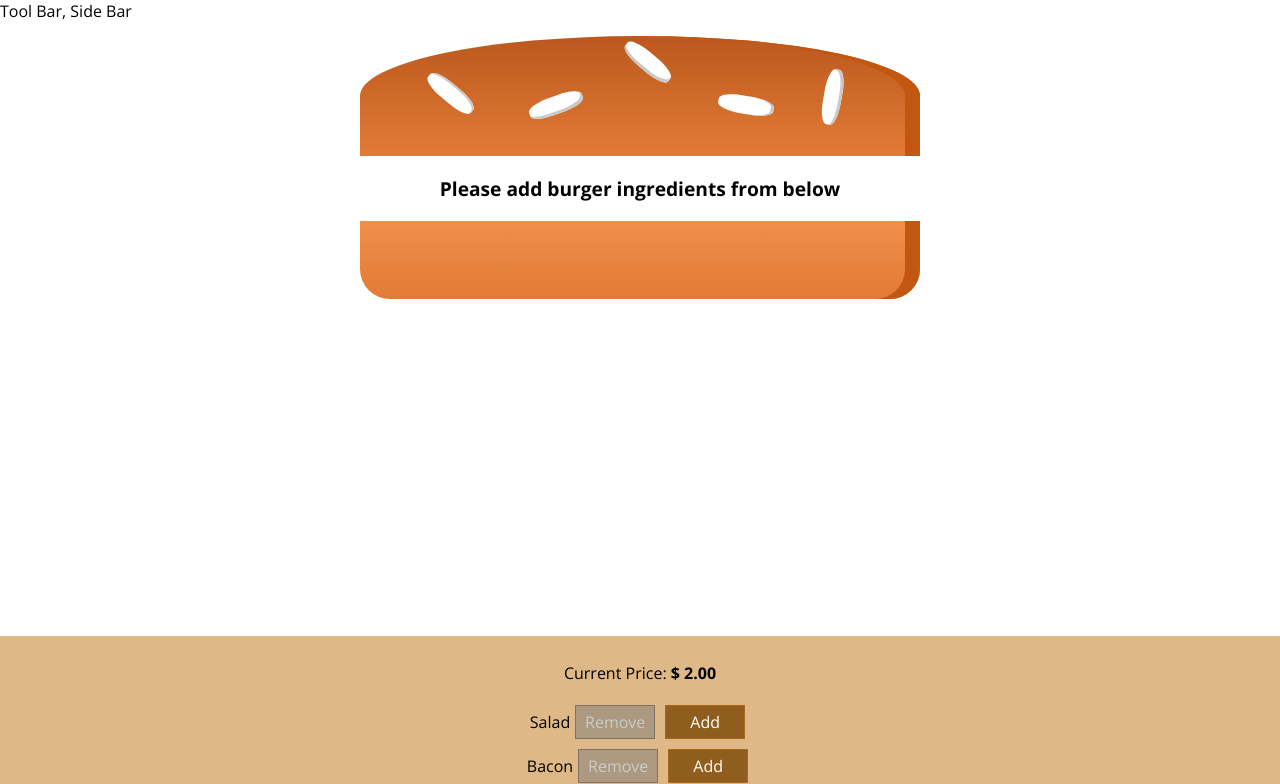
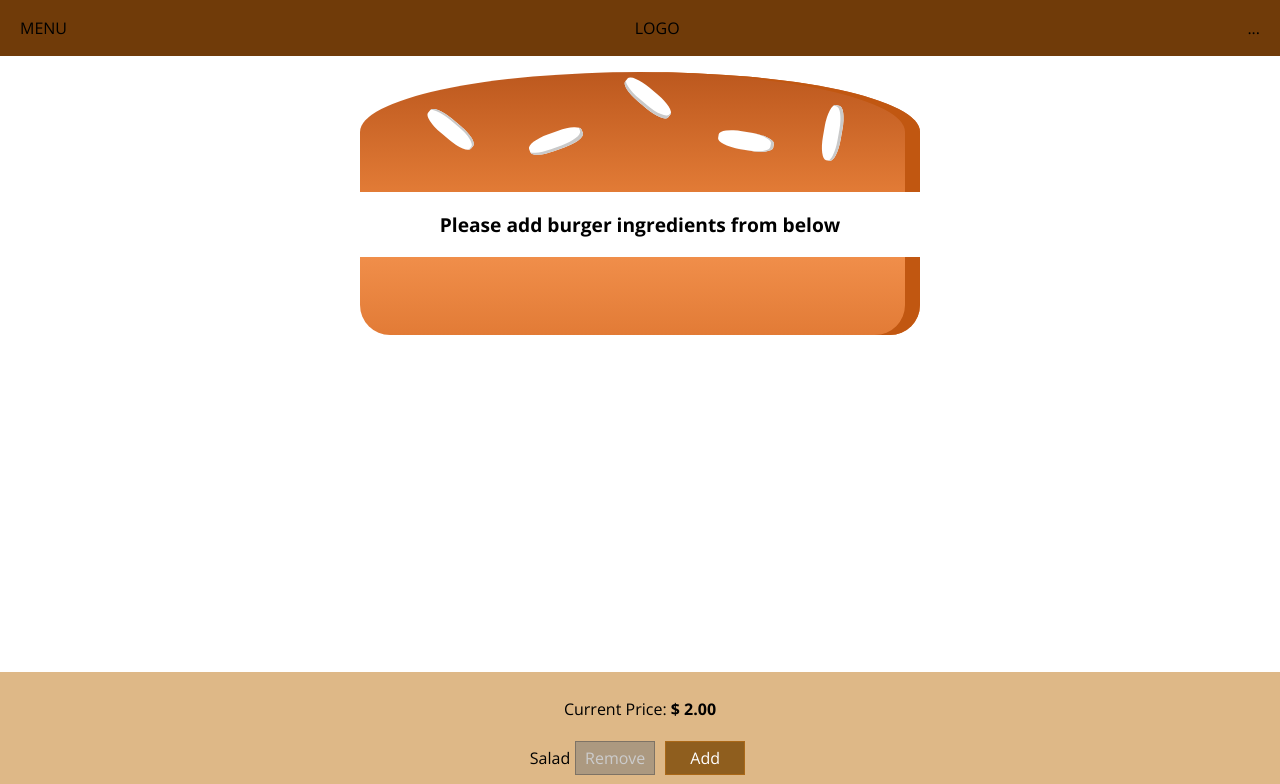
Before and after one commit to arjunkesava/burger-builder, a React app: page / in a window 1280 px wide. Shown: the top 784 px of the page. Built offline with nearby package versions, Linux system fonts and the light colour scheme.

Commit message:
Added static Tool bar

```diff
--- a/src/components/Burger/OrderSummary/OrderSummary.js
+++ b/src/components/Burger/OrderSummary/OrderSummary.js
@@ -1,5 +1,6 @@
-import React from 'react'
-import Aux from '../../../hoc/Aux'
+import React from 'react';
+import Aux from '../../../hoc/Aux';
+import Button from '../../UI/Button/Button';
 
 const OrderSummary = (props) => {
     const ingredientsSummary =
@@ -20,6 +21,14 @@
                 {ingredientsSummary}
             </ul>
             <p>Continue to checkout?</p>
+            <Button
+                btnType = "Danger"
+                clicked={props.purchaseCanceled}
+                >CANCEL</Button>
+            <Button
+                btnType="Success"
+                clicked={props.purchaseContinued}
+                >CONTINUE</Button>
         </Aux>
     )
 }
--- a/src/components/Layout/Layout.css
+++ b/src/components/Layout/Layout.css
@@ -1,2 +1,3 @@
 .Content {
+    margin-top: 72px;
 }
--- a/src/components/Layout/Layout.js
+++ b/src/components/Layout/Layout.js
@@ -1,10 +1,11 @@
 import React from 'react';
 import Aux from '../../hoc/Aux';
 import classes from './Layout.css';
+import Toolbar from '../../components/Navigation/Toolbar/Toolbar';
 
 const layout = ( props ) => (
     <Aux>
-        <div>Tool Bar, Side Bar</div>
+        <Toolbar />
         <main className = {classes.Content} >
             {props.children}
         </main>
--- /dev/null
+++ b/src/components/Navigation/Toolbar/Toolbar.css
@@ -0,0 +1,18 @@
+.Toolbar {
+    height: 56px;
+    width: 100%;
+    position: fixed;
+    top: 0;
+    left: 0;
+    background-color: #703B09;
+    display: flex;
+    justify-content: space-between;
+    align-items: center;
+    padding: 0 20px;
+    box-sizing: border-box;
+    z-index: 90;
+}
+
+.Toobar nav {
+    height: 100%;
+}
--- /dev/null
+++ b/src/components/Navigation/Toolbar/Toolbar.js
@@ -0,0 +1,15 @@
+import React from 'react';
+
+import classes from './Toolbar.css';
+
+const Toolbar = (props) => (
+    <header className={classes.Toolbar}>
+        <div>MENU</div>
+        <div>LOGO</div>
+        <nav>
+            ...
+        </nav>
+    </header>
+);
+
+export default Toolbar;
--- /dev/null
+++ b/src/components/UI/Button/Button.css
@@ -0,0 +1,24 @@
+.Button {
+    background-color: transparent;
+    border: none;
+    color: white;
+    outline: none;
+    cursor: pointer;
+    font: inherit;
+    padding: 10px;
+    margin: 10px;
+    font-weight: bold;
+}
+
+.Button:first-of-type {
+    margin-left: 0;
+    padding-left: 0;
+}
+
+.Success {
+    color: #5C9210;
+}
+
+.Danger {
+    color: #944317;
+}
--- /dev/null
+++ b/src/components/UI/Button/Button.js
@@ -0,0 +1,14 @@
+import React from 'react';
+
+import classes from './Button.css';
+
+const Button = (props) => (
+    <button
+        className={[classes.Button, classes[props.btnType]].join(' ')}
+        onClick={props.clicked}
+    >
+    {props.children}
+    </button>
+)
+
+export default Button
--- a/src/containers/BurgerBuilder/BurgerBuilder.js
+++ b/src/containers/BurgerBuilder/BurgerBuilder.js
@@ -43,6 +43,9 @@
   purchaseCancelHandler = () => {
     this.setState({purchasing: false});
   }
+  purchaseContinueHandler = () => {
+    alert('You can continue');
+  }
   addIngredientHandler = (type) => {
     const updatedIngredients = {
       ...this.state.ingredients
@@ -80,7 +83,11 @@
     return (
       <Aux>
         <Modal show={this.state.purchasing} modalClosed={this.purchaseCancelHandler}>
-          <OrderSummary ingredients={this.state.ingredients}/>
+          <OrderSummary
+            ingredients={this.state.ingredients}
+            purchaseCanceled={this.purchaseCancelHandler}
+            purchaseContinued={this.purchaseContinueHandler}
+            />
         </Modal>
         <Burger ingredients={this.state.ingredients} />
         <BuildControls
```
